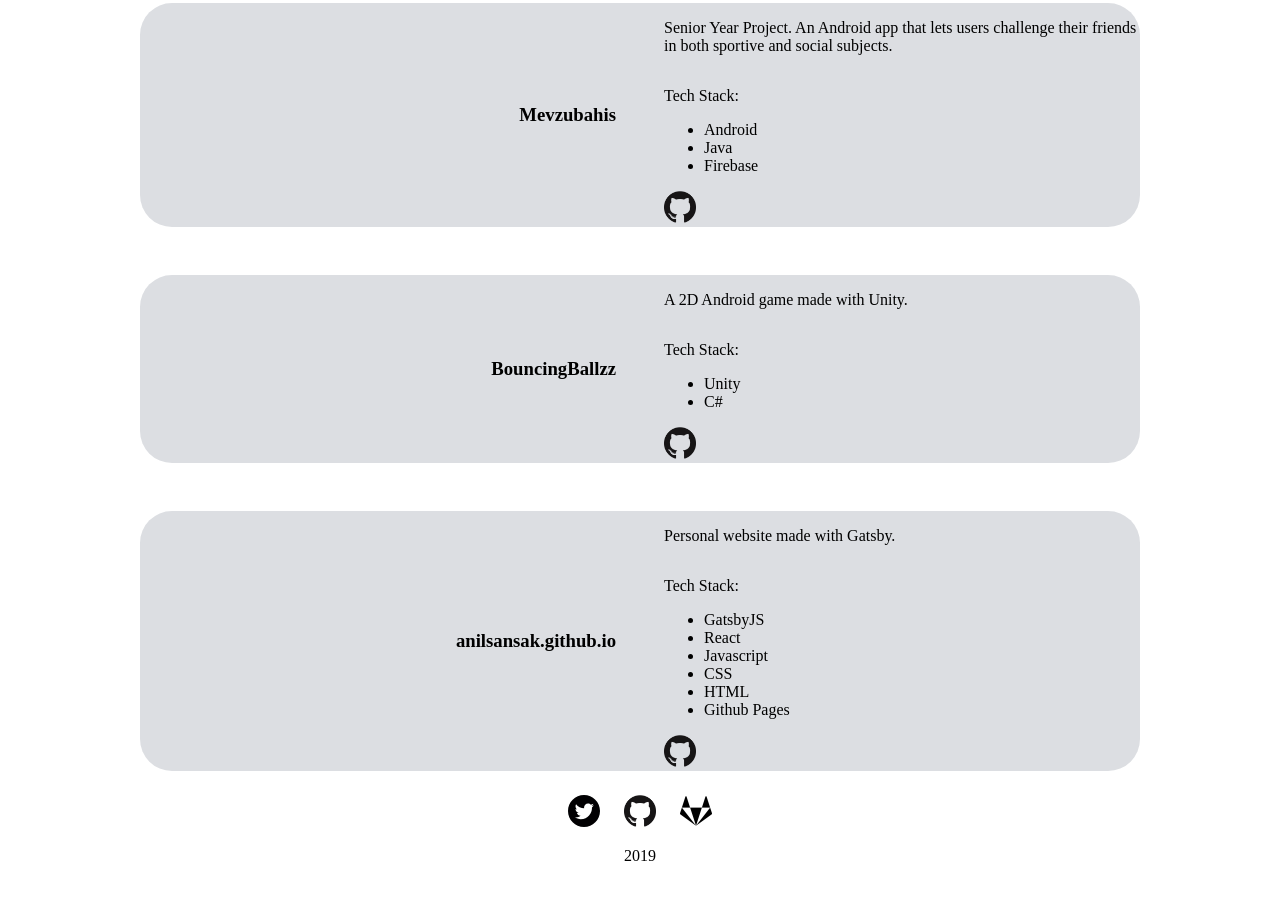
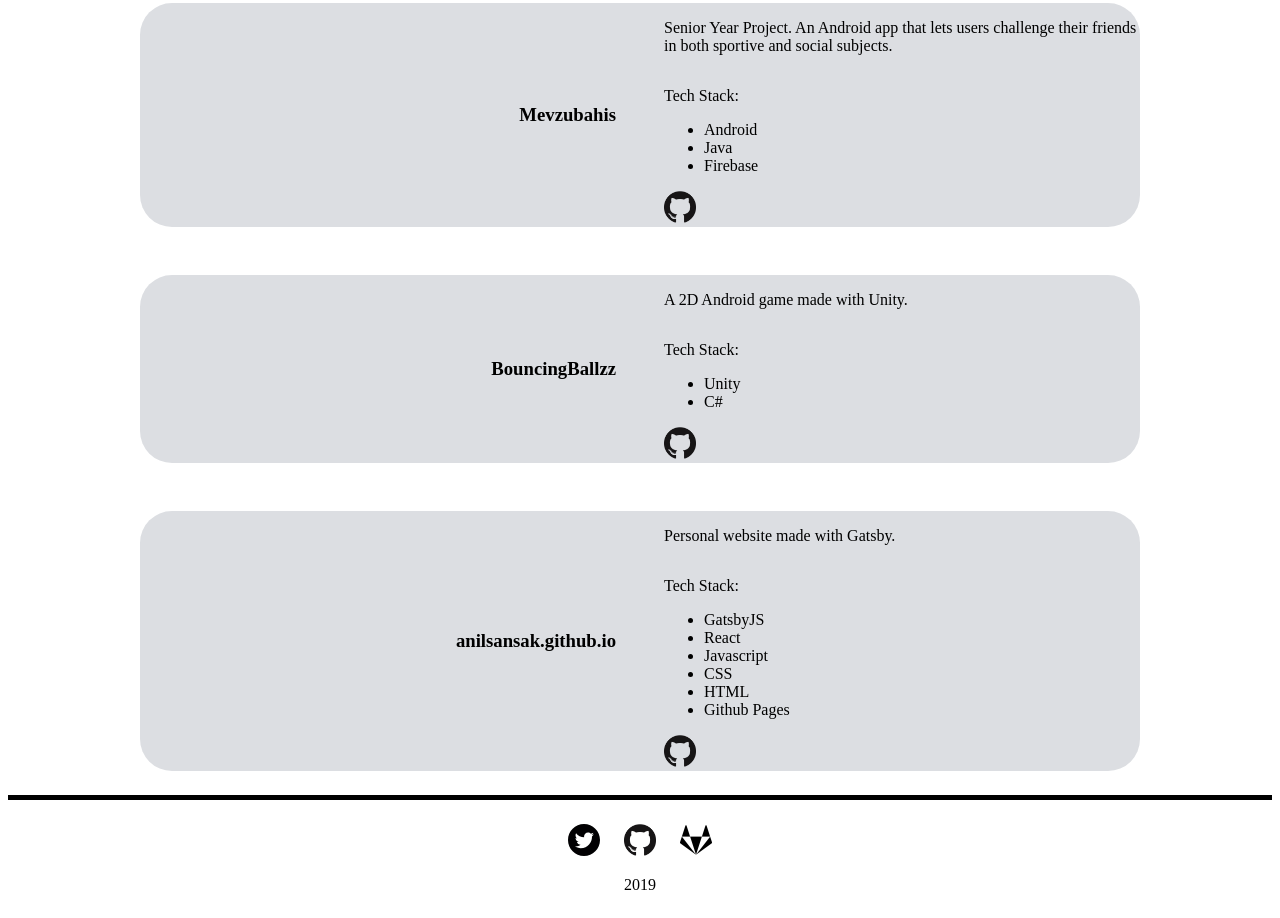
Before and after one commit to anilsansak/anilsansak.github.io, a Gatsby site: page /en in a window 1280 px wide. Shown: the part 2431-3349 px from the top of the page. Before the commit the page ends 3320 px from the top, so only its background shows below. Built offline with nearby package versions, Linux system fonts and the light colour scheme; Gatsby itself is replaced by a stand-in of ours.

Commit message:
footer styling

```diff
--- a/src/components/Footer/index.js
+++ b/src/components/Footer/index.js
@@ -4,7 +4,9 @@ import injectSheet from "react-jss";
 const styles = theme => ({
   Footer: {
     width: "100%",
-    height: "100%"
+    height: "100%",
+    borderTop: "5px solid #000",
+    marginTop: 24
   },
   FooterCarrier: {
     height: "100%",
```
